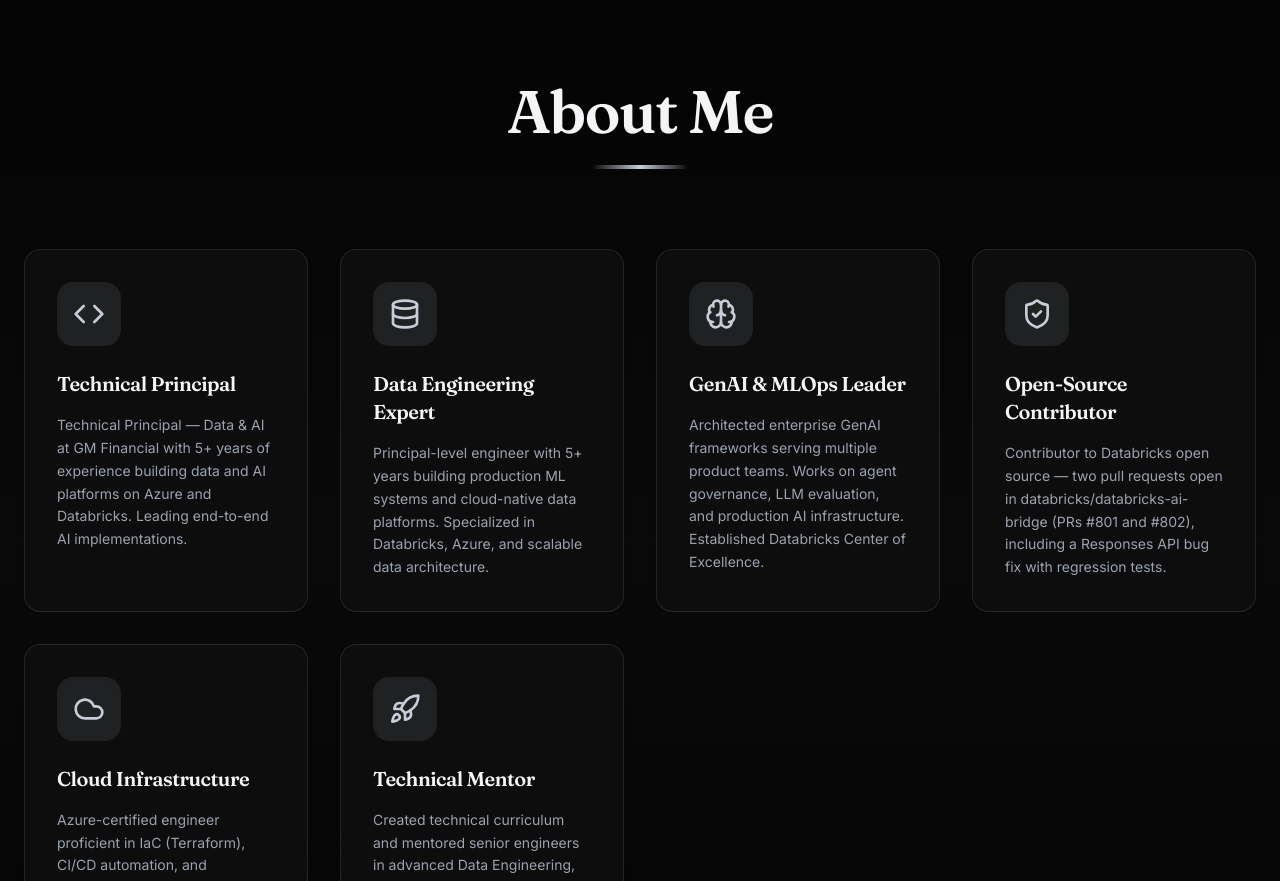
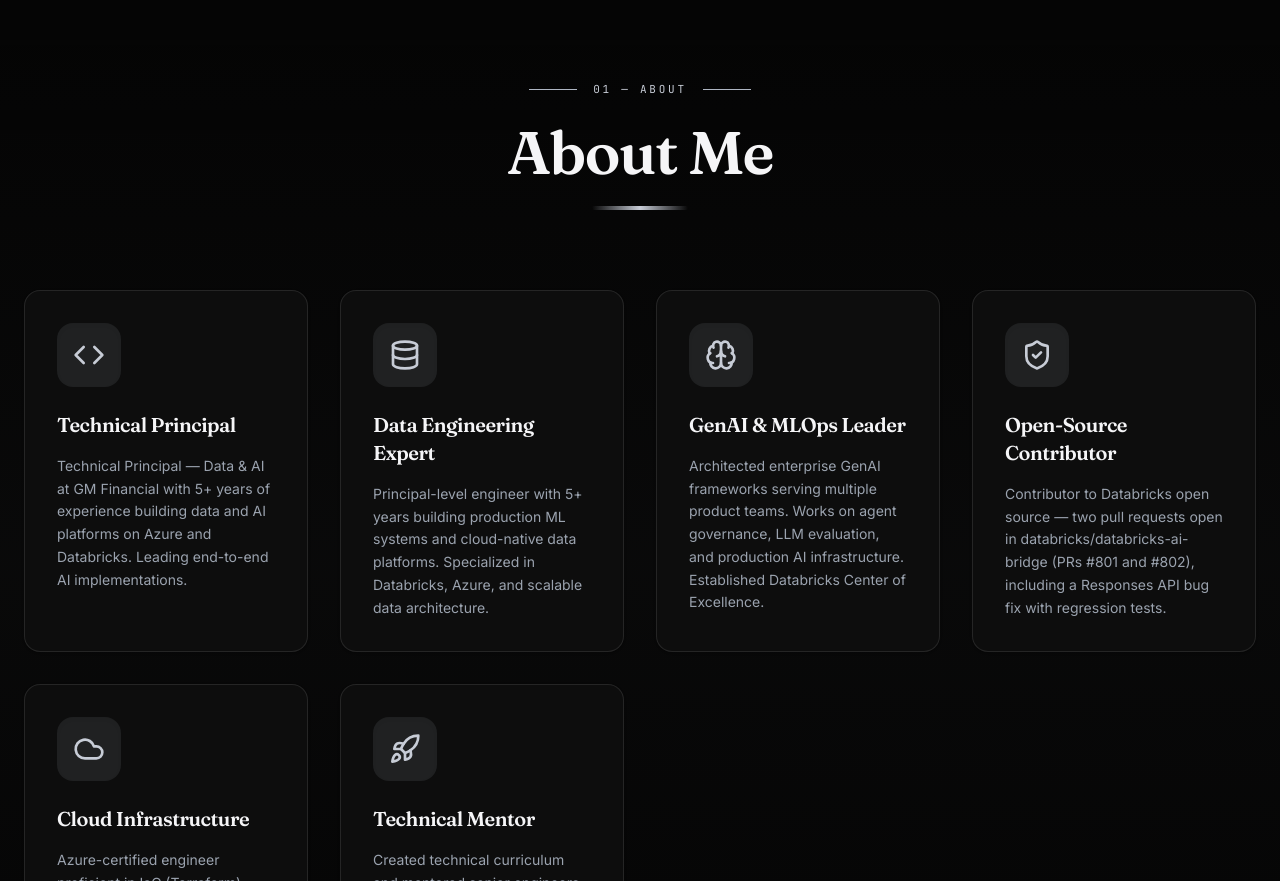
Before and after one commit to ash1sh95/ash1sh95.github.io, a React (Vite) app: page / in a window 1280 px wide. Shown: the part 940-1821 px from the top of the page. Built offline with nearby package versions, Linux system fonts and the light colour scheme; the HTML template or start-up script is replaced by a standard one.

Commit message:
Design polish: Obsidian & Platinum editorial aesthetic, principal-level hierarchy

```diff
--- a/src/sections/About.tsx
+++ b/src/sections/About.tsx
@@ -13,6 +13,11 @@ const About = () => {
                 transition={{ duration: 0.8 }}
                 className="mb-20 text-center relative z-10"
             >
+                <div className="flex items-center justify-center gap-4 mb-6">
+                    <span className="h-px w-12 bg-platinum-400" />
+                    <span className="font-mono text-[11px] uppercase tracking-[0.25em] text-platinum-700 dark:text-platinum-300">01 — About</span>
+                    <span className="h-px w-12 bg-platinum-400" />
+                </div>
                 <h2 className="text-4xl md:text-6xl font-display font-bold text-text mb-6">About Me</h2>
                 <div className="h-1 w-24 bg-gradient-to-r from-transparent via-primary to-transparent mx-auto rounded-full" />
             </motion.div>
```
